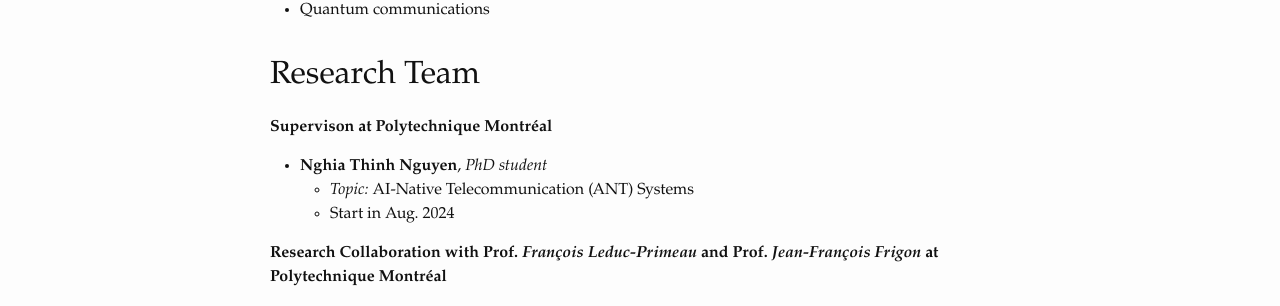
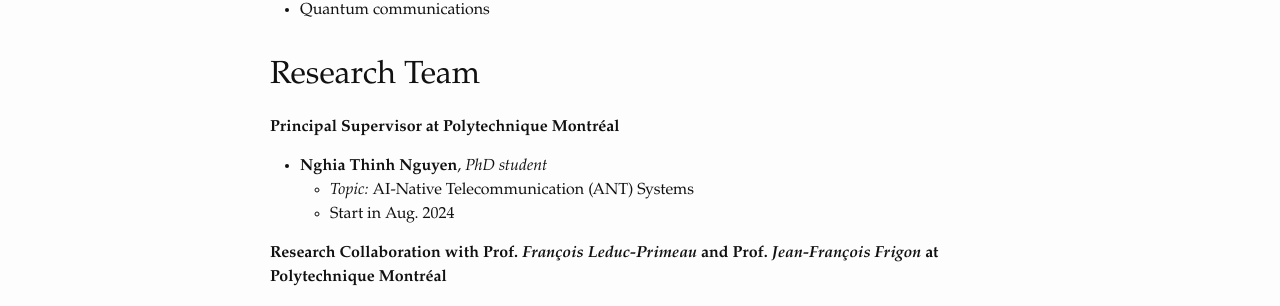
Before and after one commit to trinhudo/trinhudo.github.io, a Jekyll site: the page built from research.md, in a window 1280 px wide. Shown: the part 357-663 px from the top of the page. Built offline with Jekyll 4.4.1, drawn with Linux system fonts in a browser that asks for light colours.

Commit message:
Update research.md
Signed-off-by: Tri Nhu Do <43434724+trinhudo@users.noreply.github.com>

```diff
--- a/research.md
+++ b/research.md
@@ -15,7 +15,7 @@
 
 ## Research Team
 
-**Supervison at Polytechnique Montréal**
+**Principal Supervisor at Polytechnique Montréal**
 
 - **Nghia Thinh Nguyen**, _PhD student_
   - *Topic:* AI-Native Telecommunication (ANT) Systems
```
